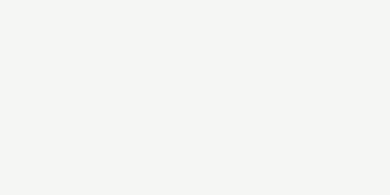
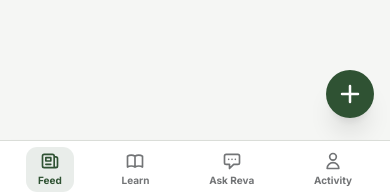
Before and after one commit to prempatel-ai/campuscircle, a Next.js app in the folder campuscircle-frontend/: page /feed in a window 390 px wide. Shown: the part 646-841 px from the top of the page. Built offline with nearby package versions, Linux system fonts and the light colour scheme; no server answers; sample sign-in values are in the browser's storage.

Commit message:
Fix mobile responsiveness: add persistent Mobile Bottom Navigation Bar, complete avatar menu options, fix sort tab text wrapping, and add mobile post FAB button

```diff
--- a/campuscircle-frontend/app/(authenticated)/feed/page.tsx
+++ b/campuscircle-frontend/app/(authenticated)/feed/page.tsx
@@ -315,7 +315,7 @@ function FeedContent() {
               <button
                 key={s}
                 onClick={() => setSort(s)}
-                className={`flex-1 py-2 text-xs font-mono font-bold capitalize rounded-lg transition-all cursor-pointer ${
+                className={`flex-1 py-2 text-[11px] sm:text-xs font-mono font-bold capitalize rounded-lg transition-all cursor-pointer whitespace-nowrap text-center px-1 ${
                   sort === s
                     ? "bg-primary text-surface shadow-sm"
                     : "text-ink/60 hover:text-ink"
@@ -389,11 +389,22 @@ function FeedContent() {
         </div>
       </div>
 
+      {/* Mobile Floating Action Button (+ New Post) */}
+      <button
+        onClick={() => setIsComposing(true)}
+        aria-label="Create new post"
+        className="md:hidden fixed right-4 bottom-20 z-40 w-12 h-12 bg-primary hover:bg-[#1F3E23] text-surface rounded-full shadow-xl flex items-center justify-center transition-transform active:scale-95 cursor-pointer"
+      >
+        <svg className="w-6 h-6" fill="none" stroke="currentColor" viewBox="0 0 24 24">
+          <path strokeLinecap="round" strokeLinejoin="round" strokeWidth={2.5} d="M12 4v16m8-8H4" />
+        </svg>
+      </button>
+
       {/* Compose Dialog */}
-      {isComposing && selectedCommunityId && (
+      {isComposing && (
         <ComposePost
-          communityId={selectedCommunityId}
-          communityName={communities.find((c) => c.id === selectedCommunityId)?.name || "community"}
+          communityId={selectedCommunityId || communities[0]?.id || ""}
+          communityName={communities.find((c) => c.id === selectedCommunityId)?.name || communities[0]?.name || "community"}
           onClose={() => setIsComposing(false)}
           onSuccess={handlePostCreated}
         />
--- a/campuscircle-frontend/components/AppShell.tsx
+++ b/campuscircle-frontend/components/AppShell.tsx
@@ -183,6 +183,26 @@ export const AppShell: React.FC<AppShellProps> = ({ children }) => {
                     Community Feed
                   </Link>
                   <Link
+                    href="/learn"
+                    onClick={() => setIsMenuOpen(false)}
+                    className="flex items-center gap-2.5 px-4 py-2.5 text-sm font-sans font-semibold text-ink/80 hover:bg-background hover:text-primary transition-colors"
+                  >
+                    <svg className="w-4 h-4" fill="none" stroke="currentColor" viewBox="0 0 24 24">
+                      <path strokeLinecap="round" strokeLinejoin="round" strokeWidth={2} d="M12 6.253v13m0-13C10.832 5.477 9.246 5 7.5 5S4.168 5.477 3 6.253v13C4.168 18.477 5.754 18 7.5 18s3.332.477 4.5 1.253m0-13C13.168 5.477 14.754 5 16.5 5c1.747 0 3.332.477 4.5 1.253v13C19.832 18.477 18.247 18 16.5 18c-1.746 0-3.332.477-4.5 1.253" />
+                    </svg>
+                    Learn (AI Prep)
+                  </Link>
+                  <Link
+                    href="/ask-reva"
+                    onClick={() => setIsMenuOpen(false)}
+                    className="flex items-center gap-2.5 px-4 py-2.5 text-sm font-sans font-semibold text-ink/80 hover:bg-background hover:text-primary transition-colors"
+                  >
+                    <svg className="w-4 h-4" fill="none" stroke="currentColor" viewBox="0 0 24 24">
+                      <path strokeLinecap="round" strokeLinejoin="round" strokeWidth={2} d="M8 10h.01M12 10h.01M16 10h.01M9 16H5a2 2 0 01-2-2V6a2 2 0 012-2h14a2 2 0 012 2v8a2 2 0 01-2 2h-5l-5 5v-5z" />
+                    </svg>
+                    Ask Reva AI
+                  </Link>
+                  <Link
                     href="/my-posts"
                     onClick={() => setIsMenuOpen(false)}
                     className="flex items-center gap-2.5 px-4 py-2.5 text-sm font-sans font-semibold text-ink/80 hover:bg-background hover:text-primary transition-colors"
@@ -223,7 +243,58 @@ export const AppShell: React.FC<AppShellProps> = ({ children }) => {
       </header>
 
       {/* Main Page Children Container */}
-      <main className="flex-1 w-full max-w-7xl mx-auto px-4 sm:px-6 lg:px-8 flex flex-col">{children}</main>
+      <main className="flex-1 w-full max-w-7xl mx-auto px-4 sm:px-6 lg:px-8 flex flex-col pb-20 md:pb-6">{children}</main>
+
+      {/* Persistent Mobile Bottom Navigation Bar */}
+      <nav className="md:hidden fixed bottom-0 left-0 right-0 z-40 bg-surface/95 backdrop-blur-md border-t border-border-muted px-2 py-1.5 flex items-center justify-around shadow-lg">
+        <Link
+          href="/feed"
+          className={`flex flex-col items-center gap-0.5 py-1 px-3 rounded-xl text-[10px] font-sans font-bold transition-all ${
+            pathname.startsWith("/feed") ? "text-primary bg-primary/10" : "text-ink/60 hover:text-ink"
+          }`}
+        >
+          <svg className="w-5 h-5" fill="none" stroke="currentColor" viewBox="0 0 24 24">
+            <path strokeLinecap="round" strokeLinejoin="round" strokeWidth={2} d="M19 20H5a2 2 0 01-2-2V6a2 2 0 012-2h10a2 2 0 012 2v1m2 13a2 2 0 01-2-2V7m2 13a2 2 0 002-2V9a2 2 0 00-2-2h-2m-4-3H9M7 16h6M7 8h6v4H7V8z" />
+          </svg>
+          <span>Feed</span>
+        </Link>
+
+        <Link
+          href="/learn"
+          className={`flex flex-col items-center gap-0.5 py-1 px-3 rounded-xl text-[10px] font-sans font-bold transition-all ${
+            pathname.startsWith("/learn") ? "text-primary bg-primary/10" : "text-ink/60 hover:text-ink"
+          }`}
+        >
+          <svg className="w-5 h-5" fill="none" stroke="currentColor" viewBox="0 0 24 24">
+            <path strokeLinecap="round" strokeLinejoin="round" strokeWidth={2} d="M12 6.253v13m0-13C10.832 5.477 9.246 5 7.5 5S4.168 5.477 3 6.253v13C4.168 18.477 5.754 18 7.5 18s3.332.477 4.5 1.253m0-13C13.168 5.477 14.754 5 16.5 5c1.747 0 3.332.477 4.5 1.253v13C19.832 18.477 18.247 18 16.5 18c-1.746 0-3.332.477-4.5 1.253" />
+          </svg>
+          <span>Learn</span>
+        </Link>
+
+        <Link
+          href="/ask-reva"
+          className={`flex flex-col items-center gap-0.5 py-1 px-3 rounded-xl text-[10px] font-sans font-bold transition-all ${
+            pathname.startsWith("/ask-reva") ? "text-primary bg-primary/10" : "text-ink/60 hover:text-ink"
+          }`}
+        >
+          <svg className="w-5 h-5" fill="none" stroke="currentColor" viewBox="0 0 24 24">
+            <path strokeLinecap="round" strokeLinejoin="round" strokeWidth={2} d="M8 10h.01M12 10h.01M16 10h.01M9 16H5a2 2 0 01-2-2V6a2 2 0 012-2h14a2 2 0 012 2v8a2 2 0 01-2 2h-5l-5 5v-5z" />
+          </svg>
+          <span>Ask Reva</span>
+        </Link>
+
+        <Link
+          href="/my-posts"
+          className={`flex flex-col items-center gap-0.5 py-1 px-3 rounded-xl text-[10px] font-sans font-bold transition-all ${
+            pathname.startsWith("/my-posts") ? "text-primary bg-primary/10" : "text-ink/60 hover:text-ink"
+          }`}
+        >
+          <svg className="w-5 h-5" fill="none" stroke="currentColor" viewBox="0 0 24 24">
+            <path strokeLinecap="round" strokeLinejoin="round" strokeWidth={2} d="M16 7a4 4 0 11-8 0 4 4 0 018 0zM12 14a7 7 0 00-7 7h14a7 7 0 00-7-7z" />
+          </svg>
+          <span>Activity</span>
+        </Link>
+      </nav>
     </div>
   );
 };
```
